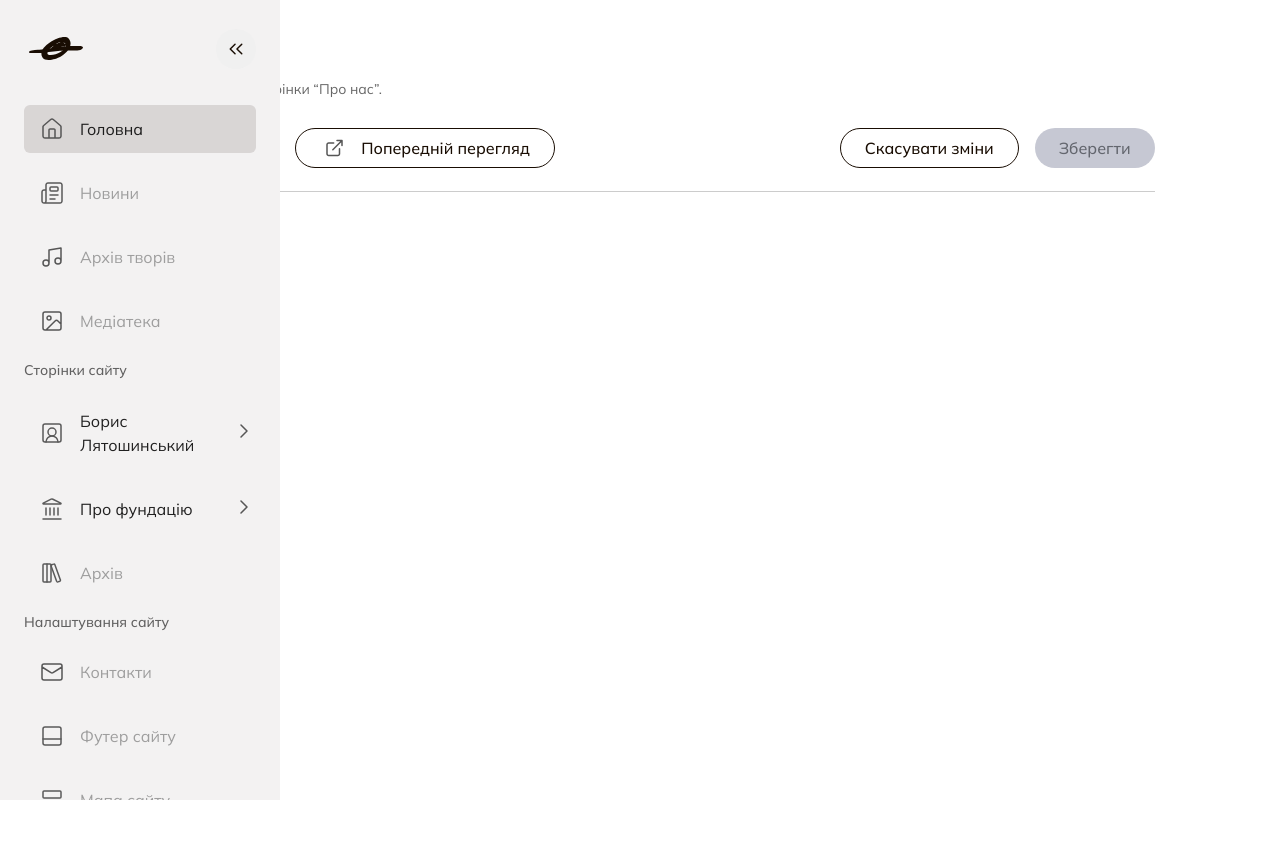
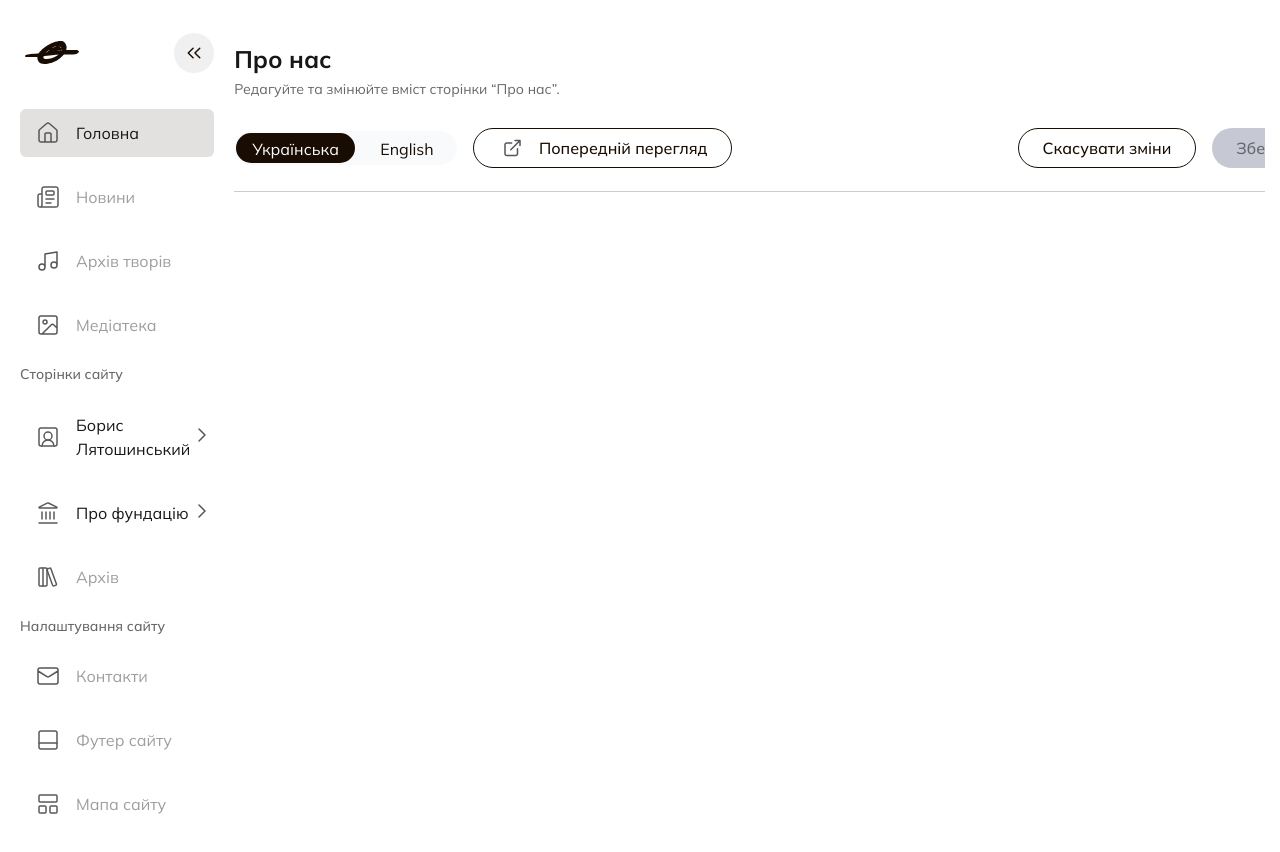
Before and after one commit to Liatoshynsky-Foundation/lf-admin, a Next.js app: page / in a window 1280 px wide. Shown: the top 852 px of the page. Before the commit the page ends 800 px from the top, so only its background shows below. Built offline with nearby package versions, Linux system fonts and the light colour scheme.

Commit message:
feat: sidebar is a active position calculation dom element

```diff
--- a/app/(logged_in)/about-us/page.tsx
+++ b/app/(logged_in)/about-us/page.tsx
@@ -14,7 +14,7 @@ import { usePageEditor } from '~/shared/hooks/use-page-editor/usePageEditor';
 import { useSavePageBlocks } from '~/shared/hooks/use-save-page/UseSavePage';
 import { useStore } from '~/store';
 
-const Page = () => {
+export default function Page() {
   const pageSlug = PAGE_IDS.ABOUT_US;
   const setLocale = useStore((s) => s.setLocale);
   const discardChanges = useStore((s) => s.discardChanges);
@@ -41,6 +41,4 @@ const Page = () => {
       <FoundationFounders />
     </Box>
   );
-};
-
-export default Page;
+}
--- /dev/null
+++ b/app/(logged_in)/layout.styles.ts
@@ -0,0 +1,10 @@
+export const styles = {
+  container: {
+    margin: '0 auto',
+    padding: '20px',
+    display: 'flex',
+    gap: '20px',
+    alignItems: 'flex-start',
+    justifyContent: 'flex-start'
+  }
+};
--- a/app/(logged_in)/layout.tsx
+++ b/app/(logged_in)/layout.tsx
@@ -1,6 +1,7 @@
 import '../globals.css';
-import { Container } from '@mui/material';
+import { Box } from '@mui/material';
 
+import { styles } from './layout.styles';
 import BodyProvider from '~/providers/body-provider/BodyProvider';
 import { SideBarNavigation } from '~/shared/components/side-navigation/SideNavigation';
 import DiscardModalProvider from '~/shared/providers/discard-modal-provider/DiscardModalProvider';
@@ -14,9 +15,11 @@ export default async function RootLayout({
 }>) {
   return (
     <BodyProvider>
-      <SideBarNavigation />
       <DiscardModalProvider>
-        <Container sx={{ padding: '20px', maxWidth: '1098px' }}>{children}</Container>
+        <Box sx={styles.container}>
+          <SideBarNavigation />
+          <Box sx={{ flexGrow: 1, display: 'flex', flexDirection: 'column', alignItems: 'center' }}>{children}</Box>
+        </Box>
       </DiscardModalProvider>
     </BodyProvider>
   );
--- a/app/(logged_in)/page.tsx
+++ b/app/(logged_in)/page.tsx
@@ -27,7 +27,7 @@ export default function Home() {
   const onCancel = () => discardChanges(pageData.url);
 
   return (
-    <Box>
+    <Box sx={{ width: '100%', display: 'flex', flexDirection: 'column', alignItems: 'center' }}>
       <Header
         title={pageData.title}
         onPreview={onPreview}
--- a/app/shared/components/side-navigation/SideNavigation.tsx
+++ b/app/shared/components/side-navigation/SideNavigation.tsx
@@ -1,5 +1,5 @@
 'use client';
-import { Box, Drawer, IconButton, List } from '@mui/material';
+import { Box, IconButton, List } from '@mui/material';
 import { ListElementType } from 'app/types/sideNavigation';
 import Image from 'next/image';
 import { useState } from 'react';
@@ -31,11 +31,8 @@ export const SideBarNavigation = () => {
   ));
 
   return (
-    <Drawer
-      anchor="left"
-      variant="permanent"
-      open={open}
-      hideBackdrop
+    <Box
+      component="nav"
       sx={{
         width: open ? '280px' : '105px',
         ...styles.drawerPaper
@@ -58,6 +55,6 @@ export const SideBarNavigation = () => {
         <Divider text="Налаштування сайту" open={open} />
         {settingsContent}
       </List>
-    </Drawer>
+    </Box>
   );
 };
```
